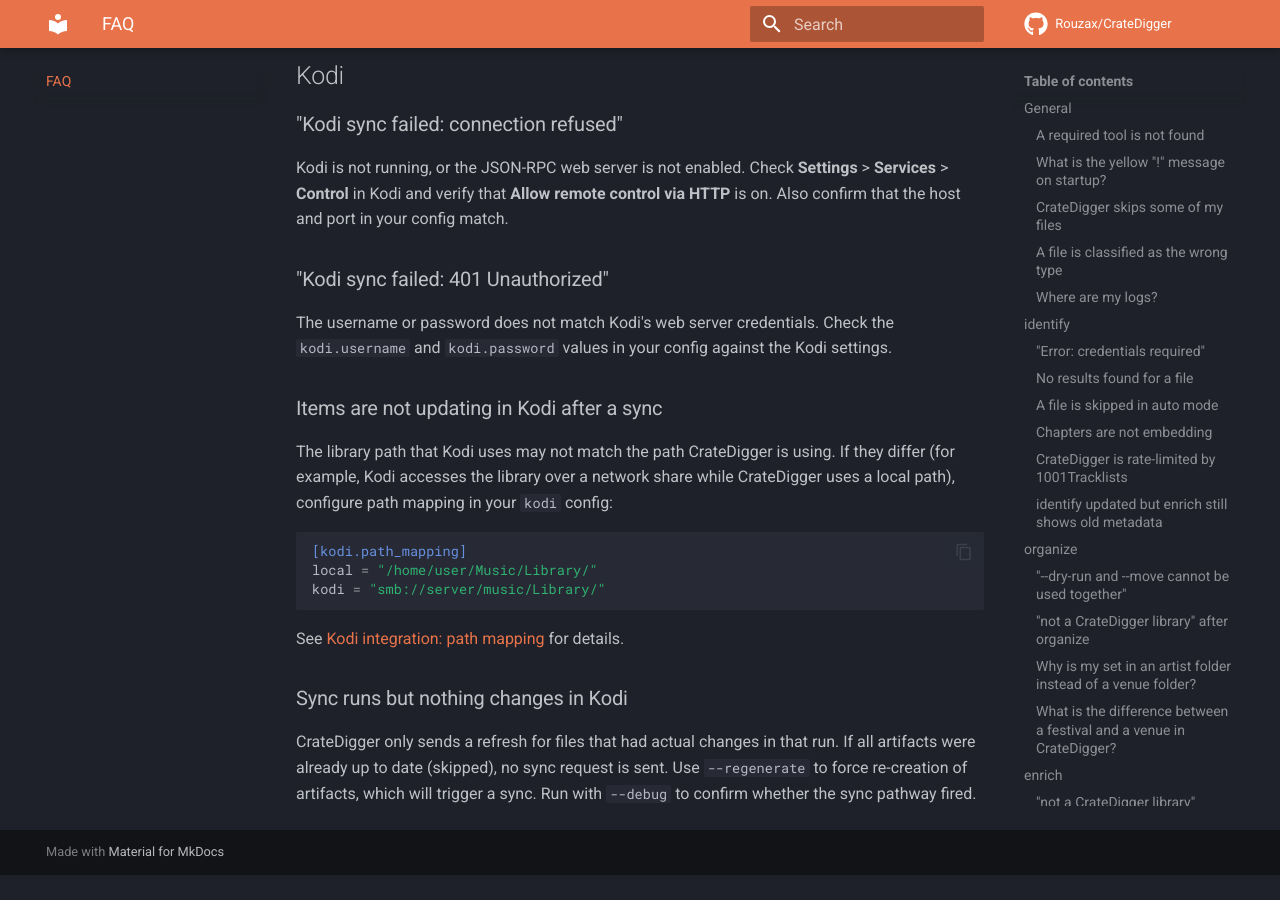
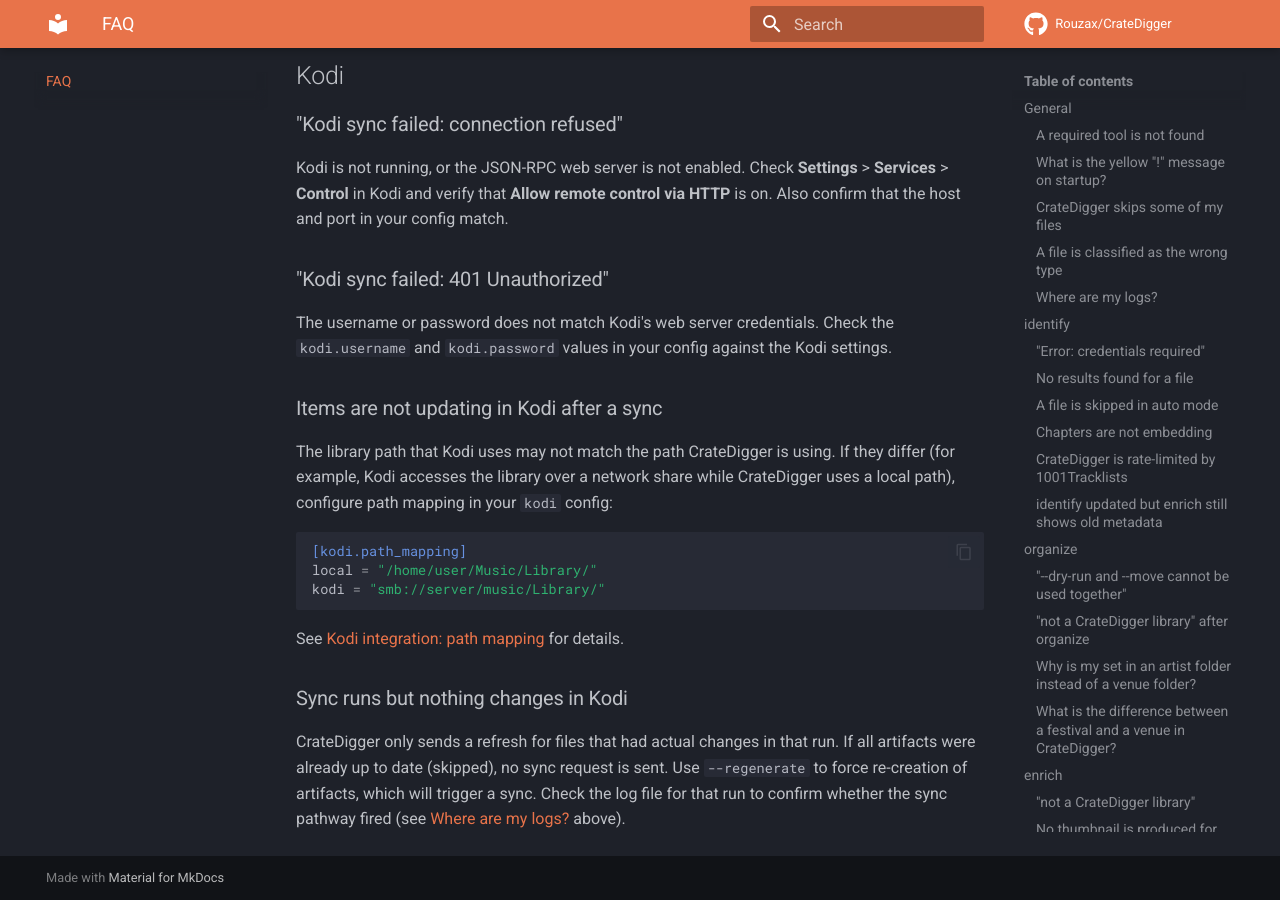
Before and after one commit to Rouzax/CrateDigger, an MkDocs documentation site: the page built from docs/faq.md, in a window 1280 px wide and 900 px high, scrolled down 8293 px. Built offline with MkDocs 1.6.1 and Material for MkDocs 9.7.7, drawn with Linux system fonts in a browser that asks for light colours; comment, search, counter and statistics services are not loaded; before the commit the page ends 9168 px from its top, so only the background shows below that.

Commit message:
docs(faq): point sync troubleshooting at the log file instead of --debug

```diff
--- a/docs/faq.md
+++ b/docs/faq.md
@@ -336,4 +336,4 @@
 
 ### Sync runs but nothing changes in Kodi
 
-CrateDigger only sends a refresh for files that had actual changes in that run. If all artifacts were already up to date (skipped), no sync request is sent. Use `--regenerate` to force re-creation of artifacts, which will trigger a sync. Run with `--debug` to confirm whether the sync pathway fired.
+CrateDigger only sends a refresh for files that had actual changes in that run. If all artifacts were already up to date (skipped), no sync request is sent. Use `--regenerate` to force re-creation of artifacts, which will trigger a sync. Check the log file for that run to confirm whether the sync pathway fired (see [Where are my logs?](#where-are-my-logs) above).
```
